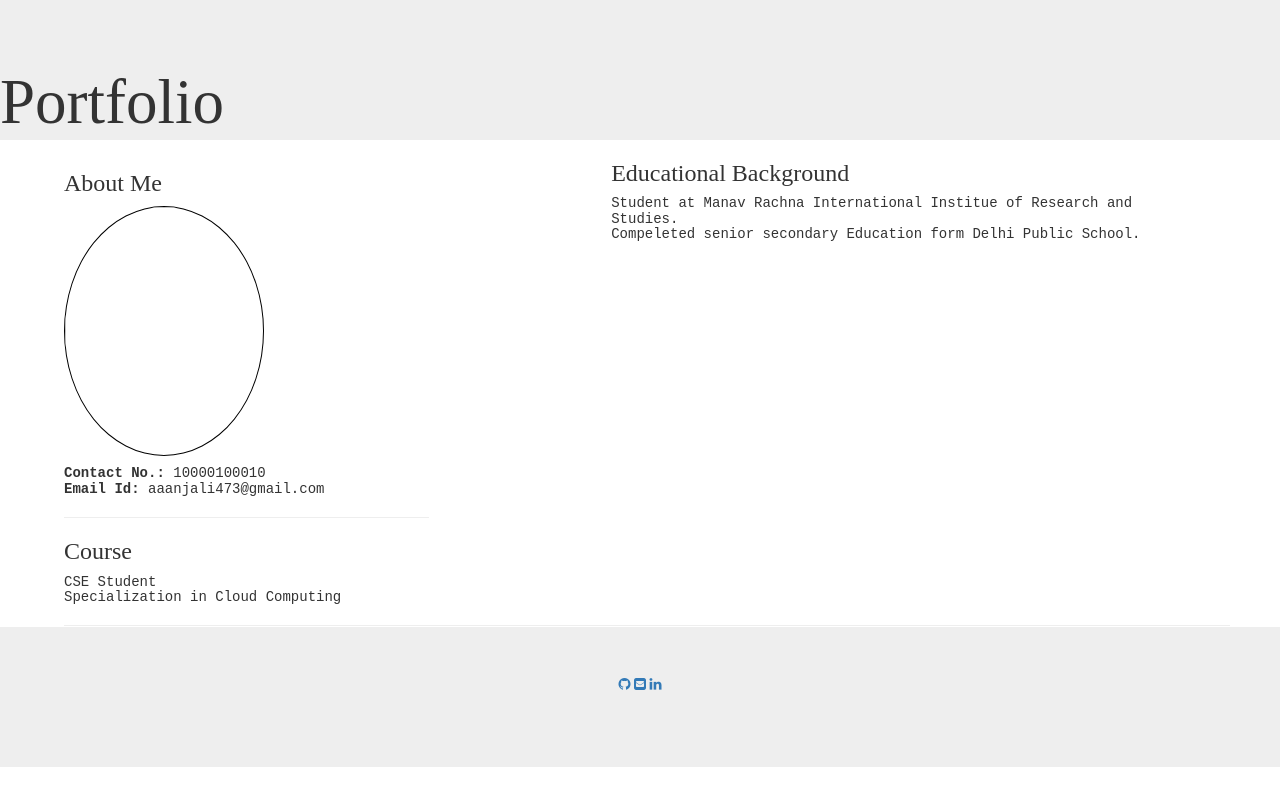
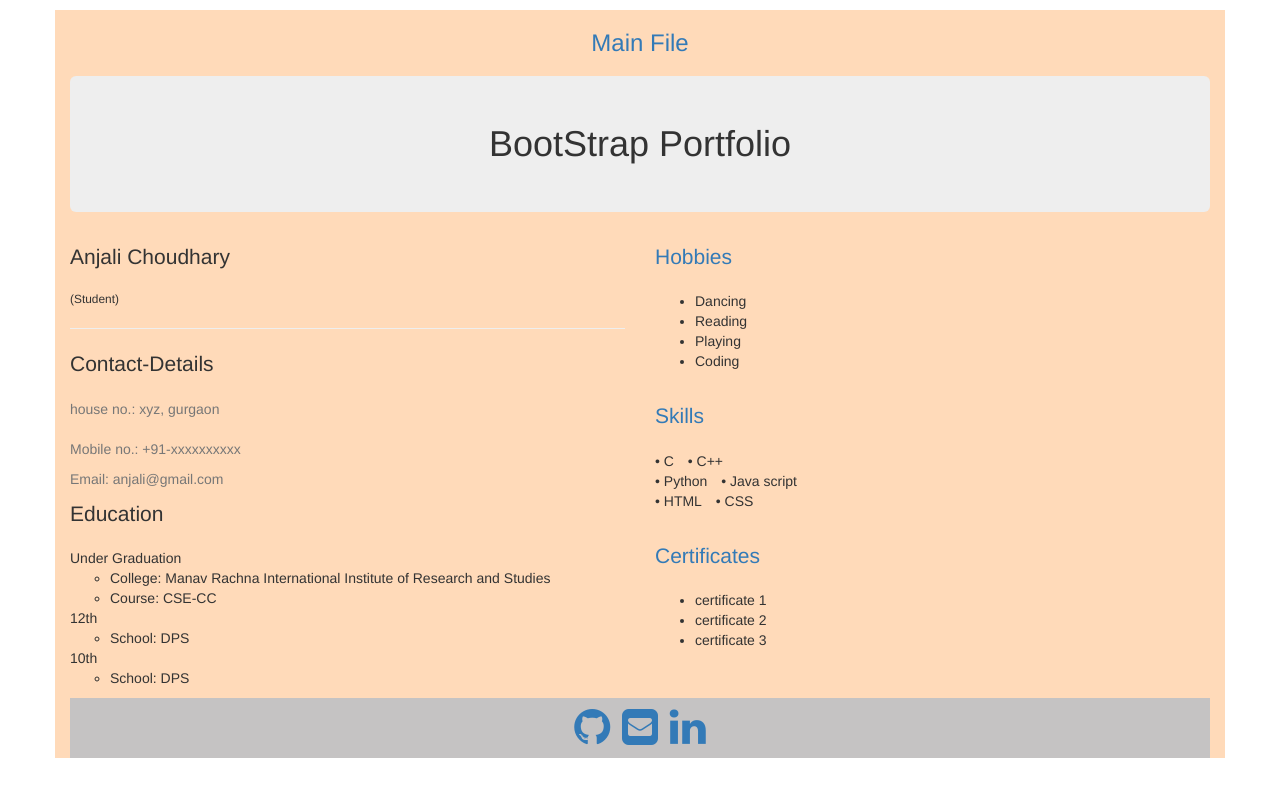
Before and after one commit to anjali473/batch3, a plain HTML site: page boot.html in a window 1280 px wide. Drawn offline with nearby package versions, Linux system fonts and the light colour scheme.

Commit message:
Bootstrap changes

```diff
--- a/boot.html
+++ b/boot.html
@@ -1,47 +1,90 @@
 <!DOCTYPE html>
 <html>
+
 <head>
   <title>Portfolio</title>
-	<link rel="stylesheet" href="style.css">
+  <!-- <link rel="stylesheet" href="style.css"> -->
   <meta charset="UTF-8">
   <meta name="viewport" content="width=device-width, initial-scale=1">
   <link rel="stylesheet" href="https://use.fontawesome.com/releases/v5.0.7/css/all.css">
   <link rel="stylesheet" href="https://maxcdn.bootstrapcdn.com/bootstrap/3.4.1/css/bootstrap.min.css">
+  <link rel="stylesheet" href="https://cdnjs.cloudflare.com/ajax/libs/font-awesome/4.6.3/css/font-awesome.min.css">
+
   <script src="https://ajax.googleapis.com/ajax/libs/jquery/3.4.0/jquery.min.js"></script>
   <script src="https://maxcdn.bootstrapcdn.com/bootstrap/3.4.0/js/bootstrap.min.js"></script>
-<body>
-<div class="jumbotron">
-  <h1 class="text-left">Portfolio</h1>
+
+<body style="margin-top: 10px;">
+  <div class="container" style="background-color: peachpuff;">
+    <h3 class="text-center"><a href="index.html">Main File</a></h3>
+    <h1 class="jumbotron text-center">BootStrap Portfolio</h1>
+
+    <div class="row">
+      <div class="col-md-6">
+        <div class="lead text-left">Anjali Choudhary</div>
+        <div class="small text-left">(Student)</div>
+        <hr>
+
+        <div class="lead text-left">Contact-Details</div>
+        <address class="text-muted">house no.: xyz, gurgaon</address>
+        <p class="text-muted">Mobile no.: +91-xxxxxxxxxx</p>
+        <p class="text-muted">Email: anjali@gmail.com</p>
+
+        <div class="lead">Education</div>
+        <ul class="list-unstyled">
+          <li>Under Graduation
+            <ul>
+              <li>College: Manav Rachna International Institute of Research and Studies</li>
+              <li>Course: CSE-CC</li>
+            </ul>
+          </li>
+          <li>12th
+            <ul>
+              <li>School: DPS</li>
+            </ul>
+          </li>
+          <li>10th
+            <ul>
+              <li>School: DPS</li>
+            </ul>
+          </li>
+        </ul>
       </div>
 
-<div class="cont">
-    <div class="abc">
-      <h3>About Me</h3>
-      <div class="imgs">
-      	<img src="student.jpg">
+      <div class="col-md-6">
+        <div class="lead text-primary">Hobbies</div>
+        <ul>
+          <li>Dancing</li>
+          <li>Reading</li>
+          <li>Playing</li>
+          <li>Coding</li>
+        </ul><br>
+
+        <div class="lead text-primary">Skills</div>
+        <ul class="list-inline">
+          <li>• C</li>
+          <li>• C++</li><br>
+          <li>• Python</li>
+          <li>• Java script</li><br>
+          <li>• HTML</li>
+          <li>• CSS</li><br>
+        </ul><br>
+
+        <div class="lead text-primary">Certificates</div>
+        <ul>
+          <li>certificate 1</li>
+          <li>certificate 2</li>
+          <li>certificate 3</li>
+        </ul>
       </div>
-      <h5><b>Contact No.:</b> 10000100010<br><b>Email Id:</b> aaanjali473@gmail.com</h5>
-      <hr>
-      <h3>Course</h3>
-      <h5>CSE Student<br>Specialization in Cloud Computing</h5>
+
     </div>
-    <hr>
-    <div class="xyz">
-      <h3>Educational Background</h3>
-      <h5>Student at Manav Rachna International Institue of Research and Studies.<br>Compeleted senior secondary Education form Delhi Public School. </h5>
-    </div>
-</div>
-<div class="wht">
-<div class="jumbotron">
-   <footer>
-   	<div class="wht">
+    <footer class="text-center fa-3x" style="background-color: rgb(197, 195, 195); margin-left: 0%;">
       <a href="https://github.com/anjali473"><i class="fa fa-github"></i></a>
       <a href="http://www.gmail.com"><i class="fa fa-envelope-square"></i></a>
       <a href="https://www.linkedin.com"><i class="fa fa-linkedin"></i></a>
     </footer>
   </div>
-</div>
-<link rel="stylesheet" href="https://cdnjs.cloudflare.com/ajax/libs/font-awesome/4.6.3/css/font-awesome.min.css">
 
 </body>
+
 </html>
```
Lines whose indentation alone changed are shown as unchanged.
